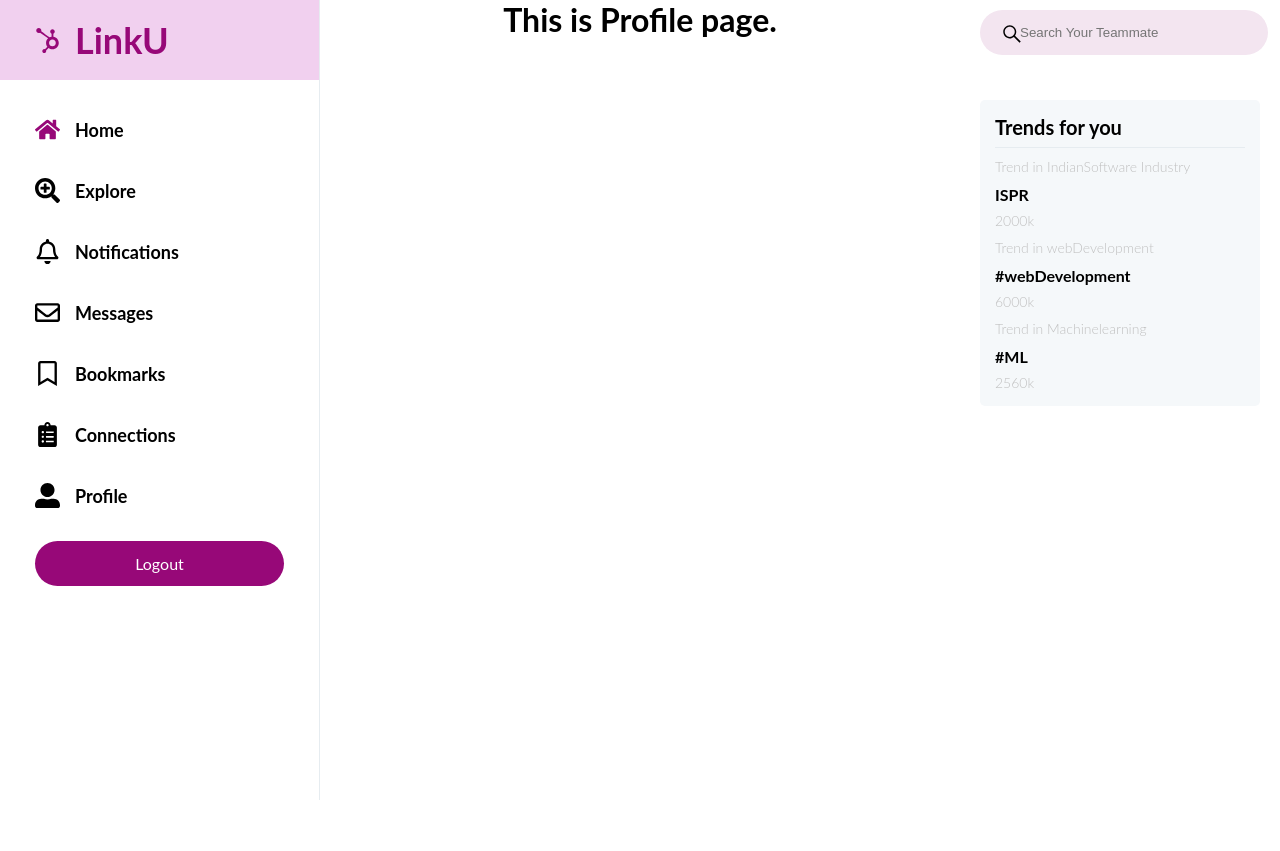
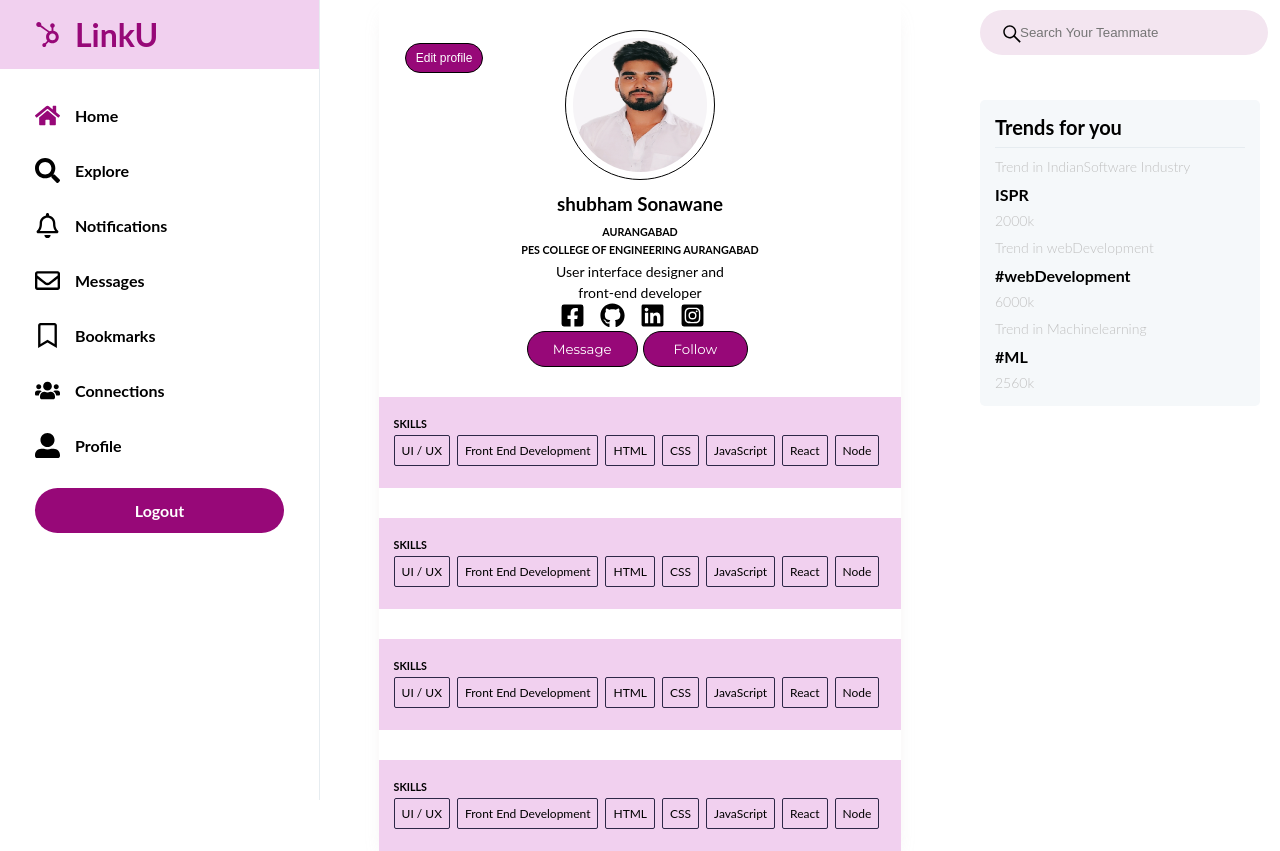
Before and after one commit to Sonawane-Shubham/linku1.0, a React (Create React App) app: page /profile in a window 1280 px wide. Before the commit the page ends 800 px from the top, so only its background shows below. Built offline with nearby package versions, Linux system fonts and the light colour scheme.

Commit message:
profile page 1.0 added

```diff
--- a/public/index.html
+++ b/public/index.html
@@ -24,6 +24,7 @@
       work correctly both with client-side routing and a non-root public URL.
       Learn how to configure a non-root public URL by running `npm run build`.
     -->
+
     <title>React App</title>
   </head>
   <body>
--- a/src/App.css
+++ b/src/App.css
@@ -25,9 +25,9 @@ body {
   align-items: center;
   text-decoration: none;
   color: #000;
-  padding: 18px 35px;
+  padding: 15px 35px;
   font-weight: 700;
-  font-size: 18px;
+  font-size: 16px;
 }
 .sidebar ul li a:hover {
   background: #f1d0ef;
@@ -43,6 +43,7 @@ body {
 .sidebar__Btn {
   margin: 15px 0;
 }
+
 .sidebar__Btn a {
   text-decoration: none;
   background: #970878;
@@ -53,6 +54,9 @@ body {
   outline: none;
   display: block;
   text-align: center;
+
+  font-weight: 700;
+  font-size: 16px;
 }
 
 /* Posts style */
@@ -125,6 +129,9 @@ body {
   border-radius: 50px;
   outline: none;
   padding: 10px 20px;
+
+  font-weight: 700;
+  font-size: 15px;
 }
 
 .postss {
--- a/src/components/Home.js
+++ b/src/components/Home.js
@@ -4,6 +4,9 @@ import {
   FaTwitter,
   FaHome,
   FaHashtag,
+  FaUsers,
+  FaSearch,
+  FaSistrix,
   FaRegBell,
   FaRegEnvelope,
   FaRegBookmark,
@@ -13,6 +16,8 @@ import {
   FaSearchPlus,
   FaHubspot
 } from "react-icons/fa";
+import { FiUser } from "react-icons/fi";
+
 import Twittes from "./Twittes";
 import Tredn from "./Trends";
 
@@ -39,7 +44,7 @@ const Home = () => {
         </li>
         <li>
           <Link to="/explore">
-            <FaSearchPlus className="icons" /> Explore
+            <FaSearch className="icons" /> Explore
           </Link>
         </li>
         <li>
@@ -59,11 +64,12 @@ const Home = () => {
         </li>
         <li>
           <Link to="/connections">
-            <FaClipboardList className="icons" /> Connections
+            <FaUsers className="icons" /> Connections
           </Link>
         </li>
         <li>
           <Link to="/profile">
+          {/* FaUserAlt */}
             <FaUserAlt className="icons" /> Profile
           </Link>
         </li>
@@ -73,7 +79,7 @@ const Home = () => {
           </a>
         </li> */}
         <div className="sidebar__Btn">
-          <Link href="">{log}</Link>
+          <Link to="/logout">{log}</Link>
         </div>
       </ul>
     </div>
--- a/src/components/Logout.js
+++ b/src/components/Logout.js
@@ -4,7 +4,9 @@ import React from "react";
 const Logout = () => {
   return (
     <div>
-      <h1>Contact Us Page</h1>
+      <br/>
+      <center><h1>Logging Out</h1></center>
+      <center><h1>Redirect to login page..........</h1></center>
     </div>
   );
 };
--- /dev/null
+++ b/src/components/Miniprofile.css
@@ -0,0 +1,110 @@
+@import url('https://fonts.googleapis.com/css?family=Montserrat');
+
+* {
+	box-sizing: border-box;
+}
+
+body {
+	/* background-color: #e6e4ec;
+	font-family: Montserrat, sans-serif; */
+
+	display: flex;
+	align-items: center;
+	justify-content: center;
+	flex-direction: column;
+
+	/* min-height: 100vh; */
+	margin: 0;
+}
+.round{
+    width: 150px;
+    height: 150px;
+}
+h3 {
+	margin: 10px 0;
+}
+
+h6 {
+	margin: 5px 0;
+	text-transform: uppercase;
+}
+
+p {
+	font-size: 14px;
+	line-height: 21px;
+}
+
+.card-container {
+	background-color:none;
+	border-radius: 5px;
+	box-shadow: 0px 10px 20px -10px rgba(218, 213, 213, 0.75);
+	color: #000;
+	padding-top: 30px;
+	position: relative;
+	width: 100%;
+	max-width: 100%;
+	text-align: center;
+}
+
+.card-container .pro {
+	color: #fff;
+    border: 1px solid #000;
+	background-color: #970878;
+	border-radius: 40px;
+	font-size: 12px;
+	font-weight: normal;
+	padding: 7px 10px;
+	position: absolute;
+	top: 5%;
+	left: 5%;
+}
+.card-container .pro:hover {
+	cursor: pointer;
+}
+
+
+.card-container .round {
+	border: 1px solid #000;
+	border-radius: 50%;
+	padding: 7px;
+}
+
+button.primary {
+	background-color: #970878;
+	border: 1px solid #000;
+	border-radius: 50px;
+	color: #fff;
+	font-family: Montserrat, sans-serif;
+	font-weight: 500;
+	padding: 9px 25px;
+    margin-right: 5px;
+}
+
+button.primary.ghost {
+	background-color: #970878;
+    border-radius: 50px;
+    padding: 9px 30px;
+	color: #fff;
+}
+
+.skills {
+	background-color: #f1d0ef;
+	text-align: left;
+	padding: 15px;
+	margin-top: 30px;
+}
+
+.skills ul {
+	list-style-type: none;
+	margin: 0;
+	padding: 0;
+}
+
+.skills ul li {
+	border: 1px solid #2D2747;
+	border-radius: 2px;
+	display: inline-block;
+	font-size: 12px;
+	margin: 0 7px 7px 0;
+	padding: 7px;
+}
--- /dev/null
+++ b/src/components/Miniprofile.js
@@ -0,0 +1,92 @@
+import React from "react";
+import "./Miniprofile.css";
+// importing Link from react-router-dom to navigate to
+// different end points.
+import { Link } from "react-router-dom";
+import { FaFacebookSquare,
+    FaGithub,
+    FaLinkedin,
+    FaInstagramSquare
+ } from "react-icons/fa";
+
+const Miniprofile = () => {
+	return (
+		<div>
+			<div className="card-container">
+            <button className="pro">
+						Edit profile
+					</button>
+				<img className="round" src="/images/profile.jpg" alt="user" />
+				<h3>shubham Sonawane</h3>
+				<h6>Aurangabad</h6>
+                <h6>PES College Of Engineering Aurangabad</h6>
+				<p>User interface designer and <br /> front-end developer</p>
+                <FaFacebookSquare className="icons" />
+                <FaGithub className="icons" />
+                <FaLinkedin className="icons" />
+                <FaInstagramSquare className="icons" />
+				<div className="buttons">
+
+					<button className="primary">
+						Message
+					</button>
+					<button className="primary ghost">
+						Follow
+					</button>
+				</div>
+				<div className="skills">
+					<h6>Skills</h6>
+					<ul>
+						<li>UI / UX</li>
+						<li>Front End Development</li>
+						<li>HTML</li>
+						<li>CSS</li>
+						<li>JavaScript</li>
+						<li>React</li>
+						<li>Node</li>
+					</ul>
+				</div>
+				<div className="skills">
+					<h6>Skills</h6>
+					<ul>
+						<li>UI / UX</li>
+						<li>Front End Development</li>
+						<li>HTML</li>
+						<li>CSS</li>
+						<li>JavaScript</li>
+						<li>React</li>
+						<li>Node</li>
+					</ul>
+				</div>
+                <div className="skills">
+					<h6>Skills</h6>
+					<ul>
+						<li>UI / UX</li>
+						<li>Front End Development</li>
+						<li>HTML</li>
+						<li>CSS</li>
+						<li>JavaScript</li>
+						<li>React</li>
+						<li>Node</li>
+					</ul>
+				</div>
+                <div className="skills">
+					<h6>Skills</h6>
+					<ul>
+						<li>UI / UX</li>
+						<li>Front End Development</li>
+						<li>HTML</li>
+						<li>CSS</li>
+						<li>JavaScript</li>
+						<li>React</li>
+						<li>Node</li>
+					</ul>
+				</div>
+			</div>
+
+
+		</div>
+	);
+};
+
+export default Miniprofile;
--- a/src/components/Profile.js
+++ b/src/components/Profile.js
@@ -1,12 +1,15 @@
 import React from "react";
 import Trends from "./Trends";
 import Sidebar from "./Sidebar";
+import Miniprofile from "./Miniprofile";
+
 const Profile = () => {
 
   return (
     <div className="twitter">
      <Sidebar />
-      <center><h1>This is Profile page.</h1></center>
+
+     <Miniprofile/>
       <Trends/>
     </div>
   );
--- a/src/components/Sidebar.js
+++ b/src/components/Sidebar.js
@@ -9,8 +9,11 @@ import {
   FaRegBookmark,
   FaClipboardList,
   FaUserAlt,
+  FaUsers,
+  FaSearch,
   FaMehBlank,
   FaSearchPlus,
+  FaSignOutAlt,
   FaHubspot
 } from "react-icons/fa";
 
@@ -36,7 +39,7 @@ const Sidebar = () => {
         </li>
         <li>
           <Link to="/explore">
-            <FaSearchPlus className="icons" /> Explore
+            <FaSearch className="icons" /> Explore
           </Link>
         </li>
         <li>
@@ -50,13 +53,13 @@ const Sidebar = () => {
           </Link>
         </li>
         <li>
-          <Link to="/bookmakrs">
+          <Link to="/bookmarks">
             <FaRegBookmark className="icons" /> Bookmarks
           </Link>
         </li>
         <li>
           <Link to="/connections">
-            <FaClipboardList className="icons" /> Connections
+            <FaUsers className="icons" /> Connections
           </Link>
         </li>
         <li>
@@ -70,7 +73,7 @@ const Sidebar = () => {
           </a>
         </li> */}
         <div className="sidebar__Btn">
-          <a href="">{log}</a>
+          <Link to="/logout">{log}</Link>
         </div>
       </ul>
     </div>
```
